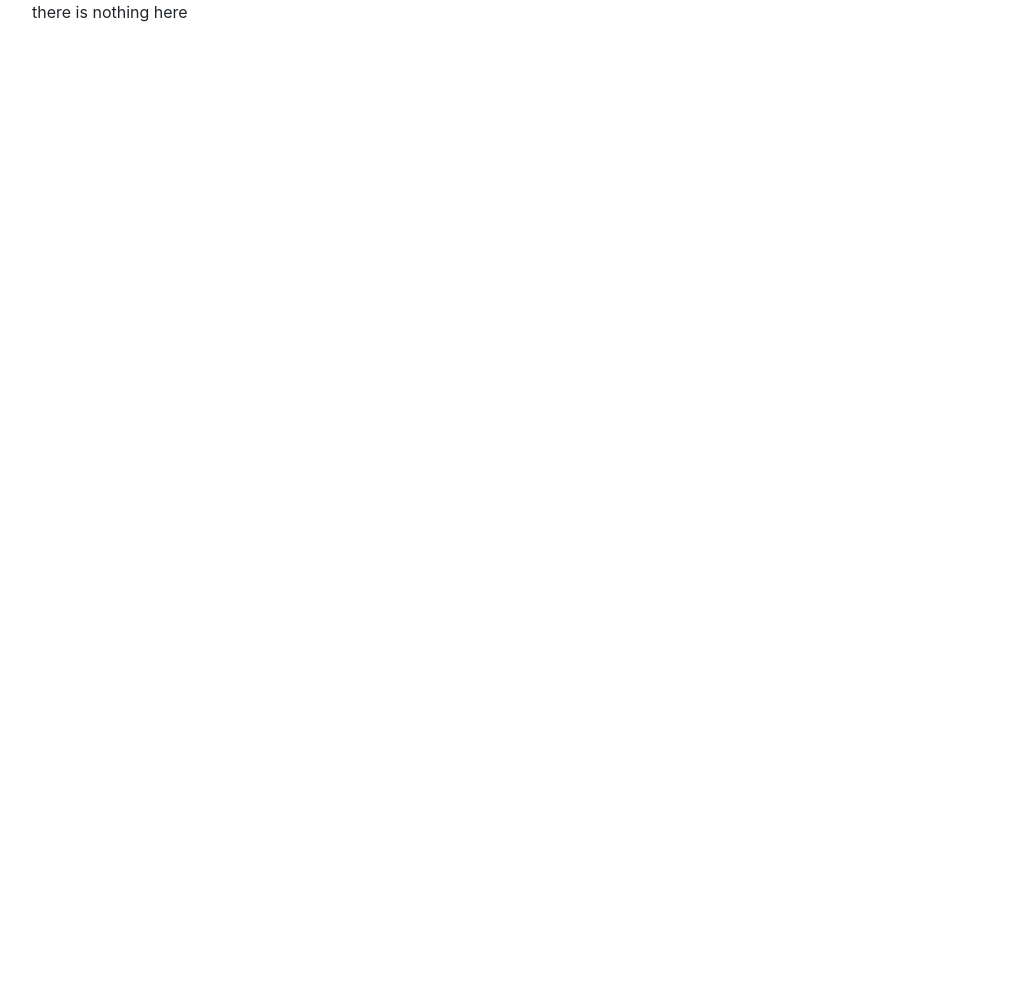
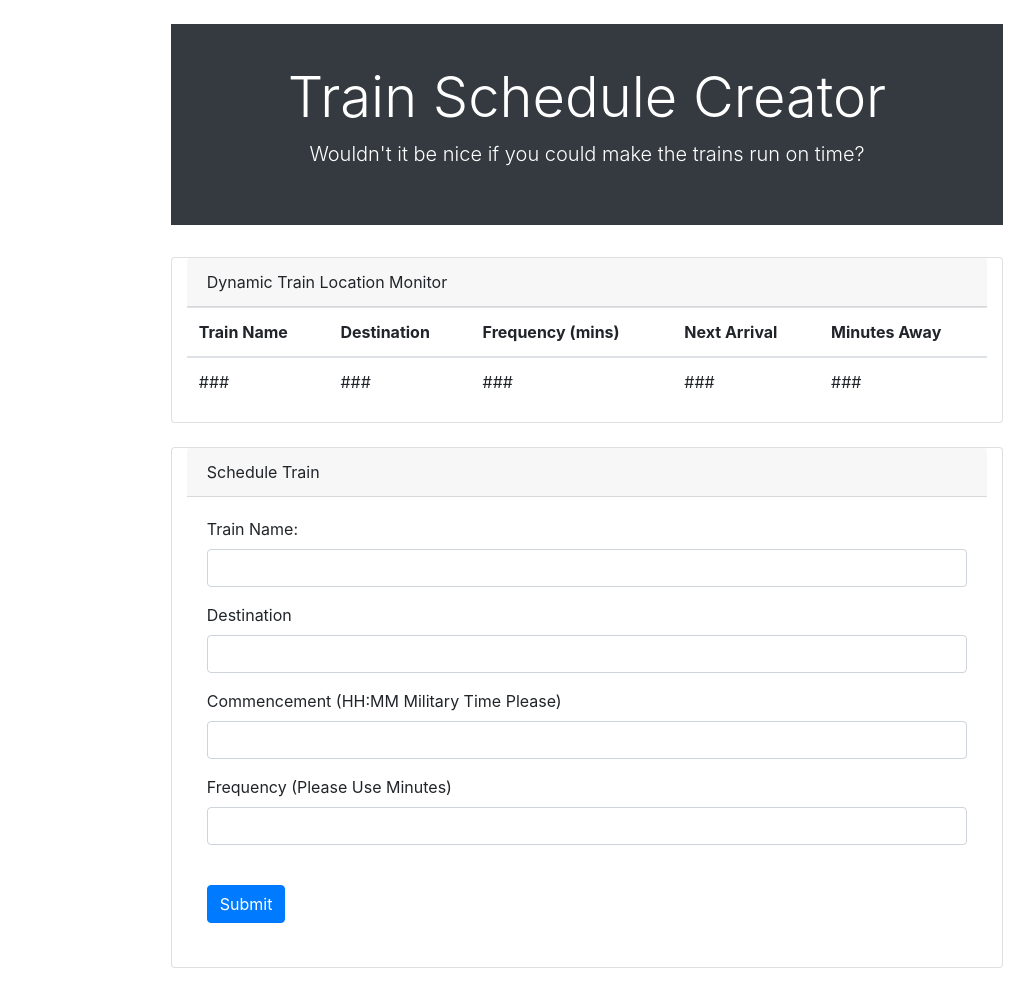
Before and after one commit to MagicalPowers/train-scheduler, a plain HTML site: page index.html in a window 1280 px wide. Shown: the whole page, without its empty margins (53-1087 px from the left). Before the commit the page ends 800 px from the top, so only its background shows below. Drawn offline with nearby package versions, Linux system fonts and the light colour scheme.

Commit message:
got the html where i want it, might have to add some comments to defend myself

```diff
--- a/index.html
+++ b/index.html
@@ -10,17 +10,89 @@
         integrity="sha384-ggOyR0iXCbMQv3Xipma34MD+dH/1fQ784/j6cY/iJTQUOhcWr7x9JvoRxT2MZw1T" crossorigin="anonymous">
     <link rel="stylesheet" href="assets/css/style.css">
     <title>Document</title>
-
     <!-- Firebase References -->
     <script src="https://www.gstatic.com/firebasejs/6.0.4/firebase-app.js"></script>
     <script src="https://www.gstatic.com/firebasejs/6.0.4/firebase-database.js"></script>
-
-
 </head>
 
 <body>
     <div class="container">
-        there is nothing here
+        <br>
+        <div class="jumbotron jumbotron-fluid col-9 mx-auto text-center p-3 mb-2 bg-dark text-white">
+            <br>
+            <h1 class="display-4">Train Schedule Creator</h1>
+            <p class="lead">Wouldn't it be nice if you could make the trains run on time?</p>
+            <br>
+        </div>
+        <br>
+        <div class="row card col-9 mx-auto">
+            <div class="card-header">
+                Dynamic Train Location Monitor
+            </div>
+            <div class="col-sm-12"></div>
+            <table class="card-body table">
+                <thead>
+                    <tr>
+                        <th scope="col">Train Name</th>
+                        <th scope="col">Destination</th>
+                        <th scope="col">Frequency (mins)</th>
+                        <th scope="col">Next Arrival</th>
+                        <th scope="col">Minutes Away</th>
+                    </tr>
+                </thead>
+                <tbody>
+                    <tr>
+                        <!--i need to change this, probably ultimately this is garbage-->
+                        <td>###</td>
+                        <td>###</td>
+                        <td>###</td>
+                        <td>###</td>
+                        <td>###</td>
+                    </tr>
+                </tbody>
+            </table>
+        </div>
+        <br>
+        <div class="row card col-9 mx-auto">
+            <div class="card-header" id="addTrain">
+                Schedule Train
+            </div>
+            <div class="card-body">
+                <form role="form">
+                    <!-- Here we capture the name -->
+                    <div class="form-group">
+                        <label for="trainName">Train Name:</label>
+                        <input type="text" class="form-control" id="trainName">
+                    </div>
+                    <!-- Here we capture the destination-->
+                    <div class="form-group">
+                        <label for="trainDestination">Destination</label>
+                        <input type="text" class="form-control" id="trainDestination">
+                    </div>
+                    <!-- Here we capture the commencement-->
+                    <div class="form-group">
+                        <label for="beginTime">Commencement (HH:MM Military Time Please)</label>
+                        <input type="text" class="form-control" id="beginTime">
+                    </div>
+                    <!-- Here we capture the desired frequency-->
+                    <div class="form-group">
+                        <label for="frequencyOf">Frequency (Please Use Minutes)</label>
+                        <input type="text" class="form-control" id="frequencyOf">
+                    </div>
+                    <br>
+                    <div class="row">
+                        <div class="col-2">
+                            <!--Here we have the submit button-->
+                            <button type="submit" class="btn btn-primary " id="submit-info">Submit</button>
+                        </div>
+                        <div class="col-10">
+                        </div>
+                    </div>
+                    <br>
+                </form>
+            </div>
+        </div>
+        <br>
     </div>
 
     <!--this should link to Google's CDN to retrieve the jQuery library-->
```
